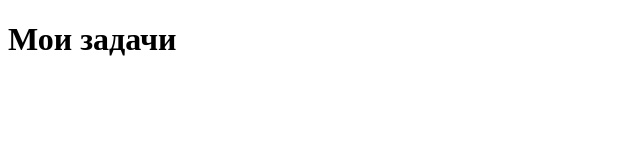
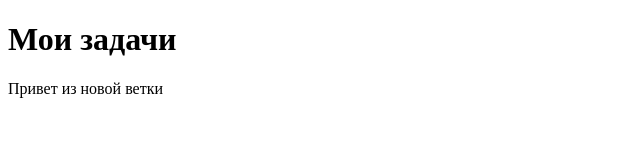
Before and after one commit to iwasawanderer/simple-app, a plain HTML site: page index.html in a window 1280 px wide. Shown: the whole page, without its empty margins (0-640 px from the left). Drawn offline with Linux system fonts and the light colour scheme.

Commit message:
Добавлены изменения в feature-ветке

```diff
--- a/index.html
+++ b/index.html
@@ -2,3 +2,4 @@
 <html lang='ru'>
 <head><meta charset='UTF-8'><title>ToDo</title></head>
 <body><h1>Мои задачи</h1></body></html>
+<p>Привет из новой ветки</p>
```
Also changed, not shown: 1 other file.
